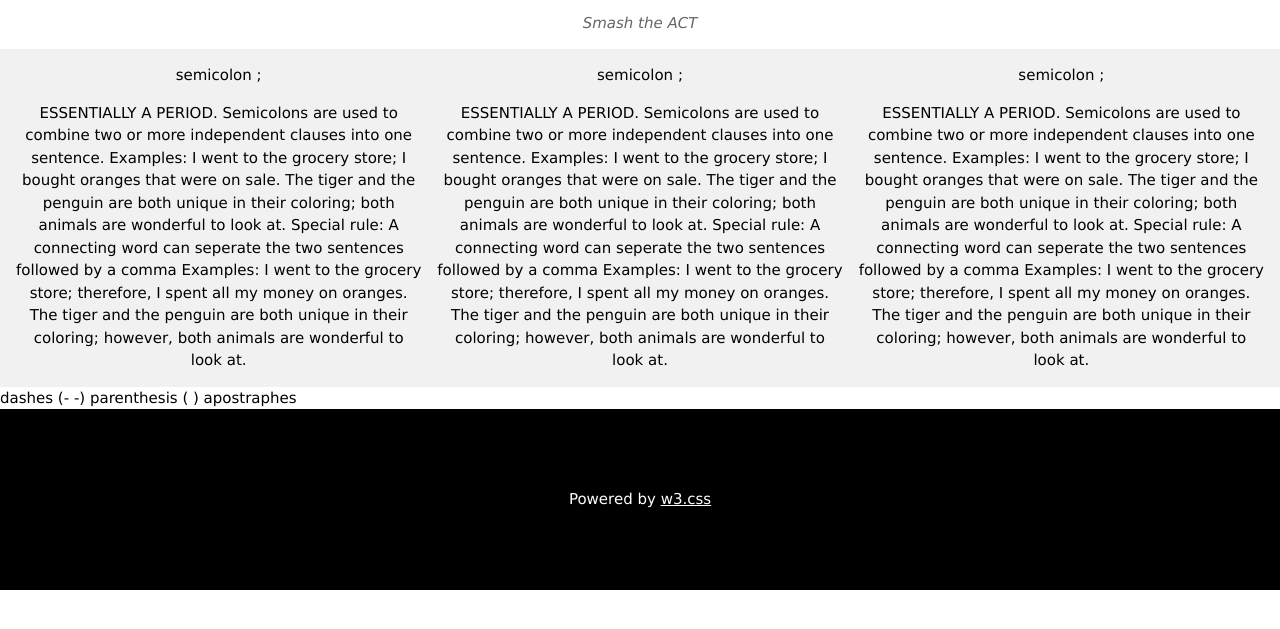
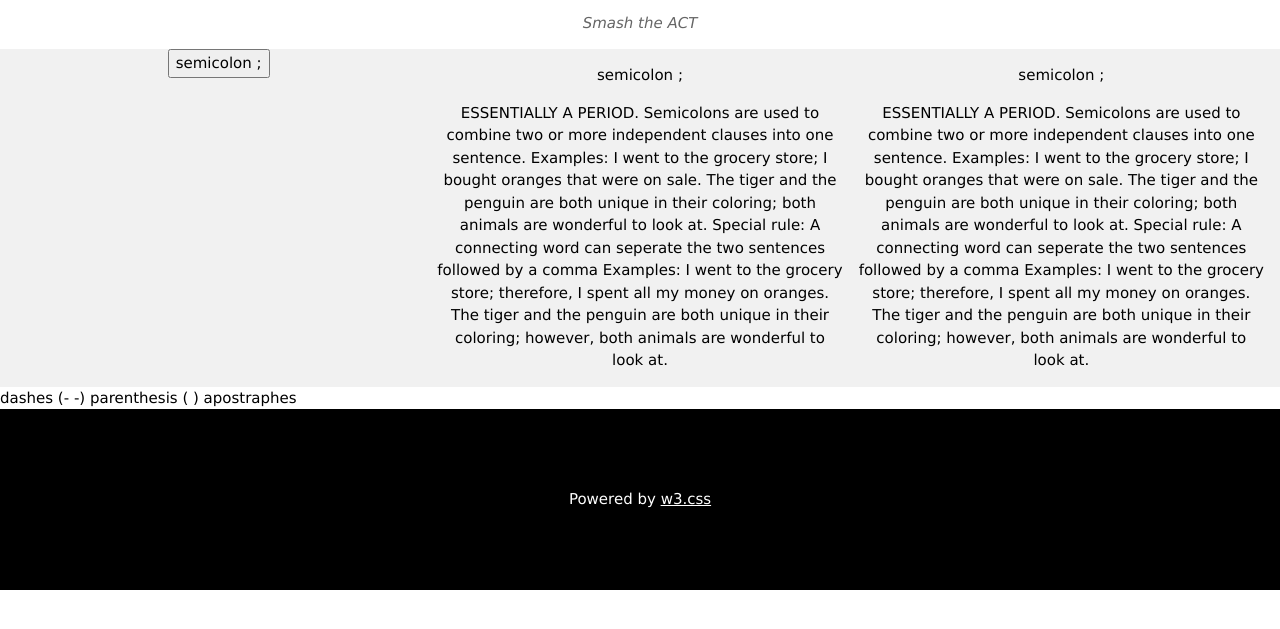
Before and after one commit to truon116/SmashACT, a plain HTML site: page learn.html in a window 1280 px wide. Shown: the part 97-726 px from the top of the page. Drawn offline with nearby package versions, Linux system fonts and the light colour scheme.

Commit message:
Update learn.html

```diff
--- a/learn.html
+++ b/learn.html
@@ -21,13 +21,13 @@
 
 <section class="w3-row-padding w3-center w3-light-grey">
   <article class="w3-third">
-    <p>semicolon ;</p>
-    <p>ESSENTIALLY A PERIOD. Semicolons are used to combine two or more independent clauses into one sentence.
+    <button onclick="document.write(ESSENTIALLY A PERIOD. Semicolons are used to combine two or more independent clauses into one sentence.
 	Examples: I went to the grocery store; I bought oranges that were on sale.
 	The tiger and the penguin are both unique in their coloring; both animals are wonderful to look at.
 	Special rule: A connecting word can seperate the two sentences followed by a comma
 	Examples: I went to the grocery store; therefore, I spent all my money on oranges.
-	The tiger and the penguin are both unique in their coloring; however, both animals are wonderful to look at.</p>
+	The tiger and the penguin are both unique in their coloring; however, both animals are wonderful to look at.)">semicolon ;</button>
+    <p></p>
   </article>
   <article class="w3-third">
     <p>semicolon ;</p>
```
